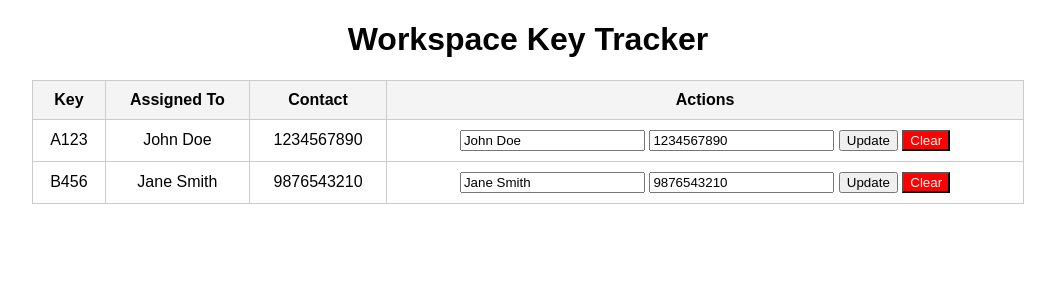
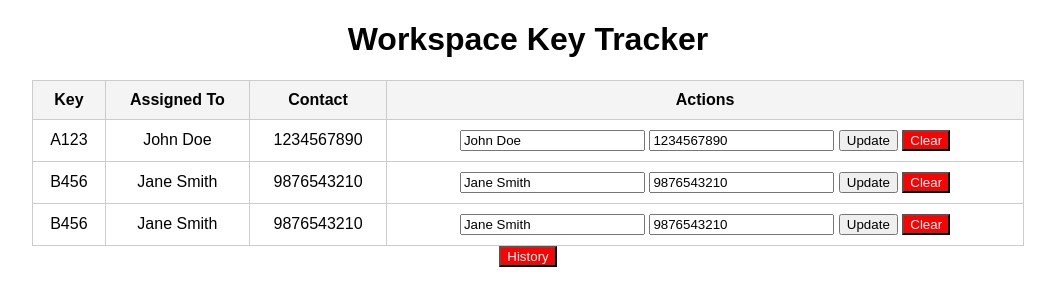
Before and after one commit to aditi-pai04/Keytle, a Flask app: page / in a window 1280 px wide. Shown: the top 306 px of the page, without its empty margins (112-1167 px from the left). Run offline with Flask 3, Linux system fonts and the light colour scheme; parts of the project's set-up code (start-up, migrations or seed data) failed here and were passed over.

Commit message:
initial commit

```diff
--- a/app.py
+++ b/app.py
@@ -12,6 +12,7 @@ HISTORY_PATH = "/tmp/keys_history.json"
 # Default keys to initialize if the file does not exist
 DEFAULT_KEYS = [
     {"key": "A123", "name": "John Doe", "contact": "1234567890"},
+    {"key": "B456", "name": "Jane Smith", "contact": "9876543210"},
     {"key": "B456", "name": "Jane Smith", "contact": "9876543210"}
 ]
 
--- a/templates/index.html
+++ b/templates/index.html
@@ -56,7 +56,7 @@
             {% endfor %}
         </tbody>
     </table>
-
+    <button href="/history" style="background-color: red; color: white;">History</button>
     <script>
         async function updateKey(event, keyId) {
             event.preventDefault();
```
